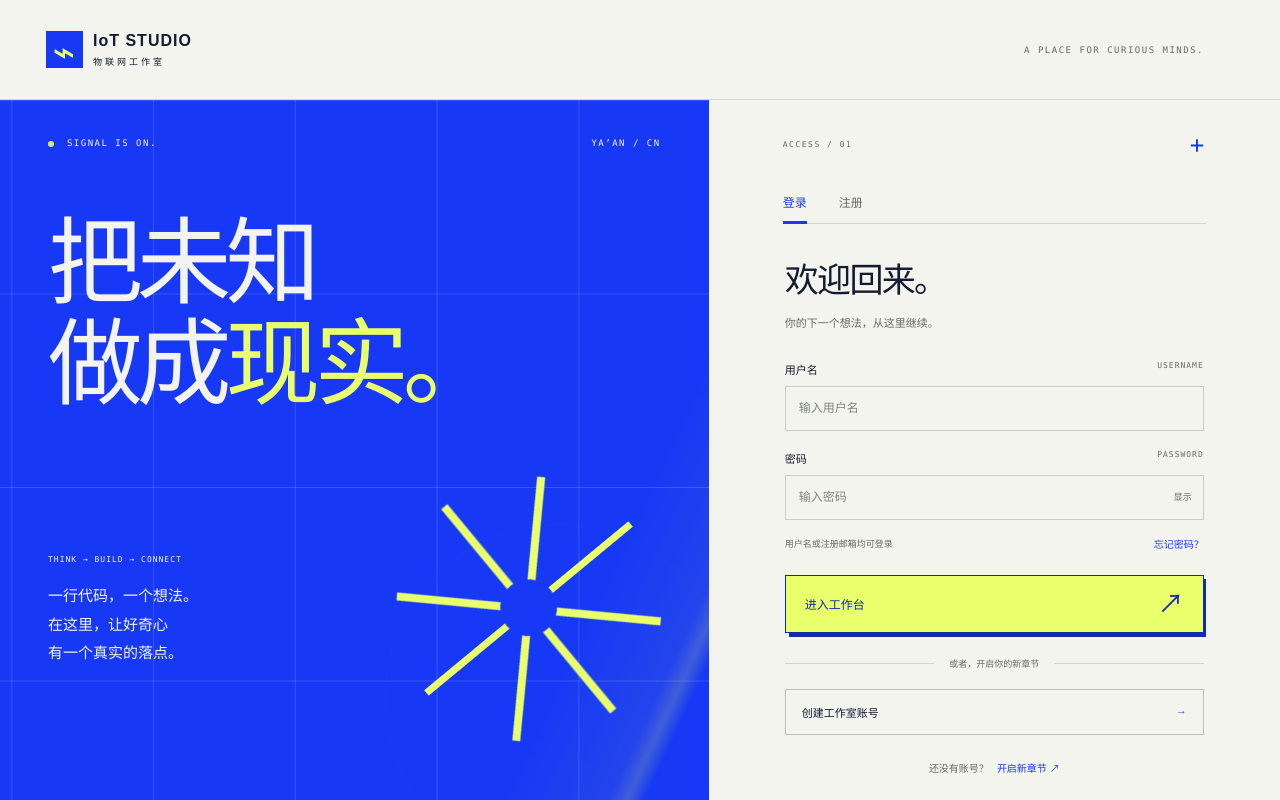
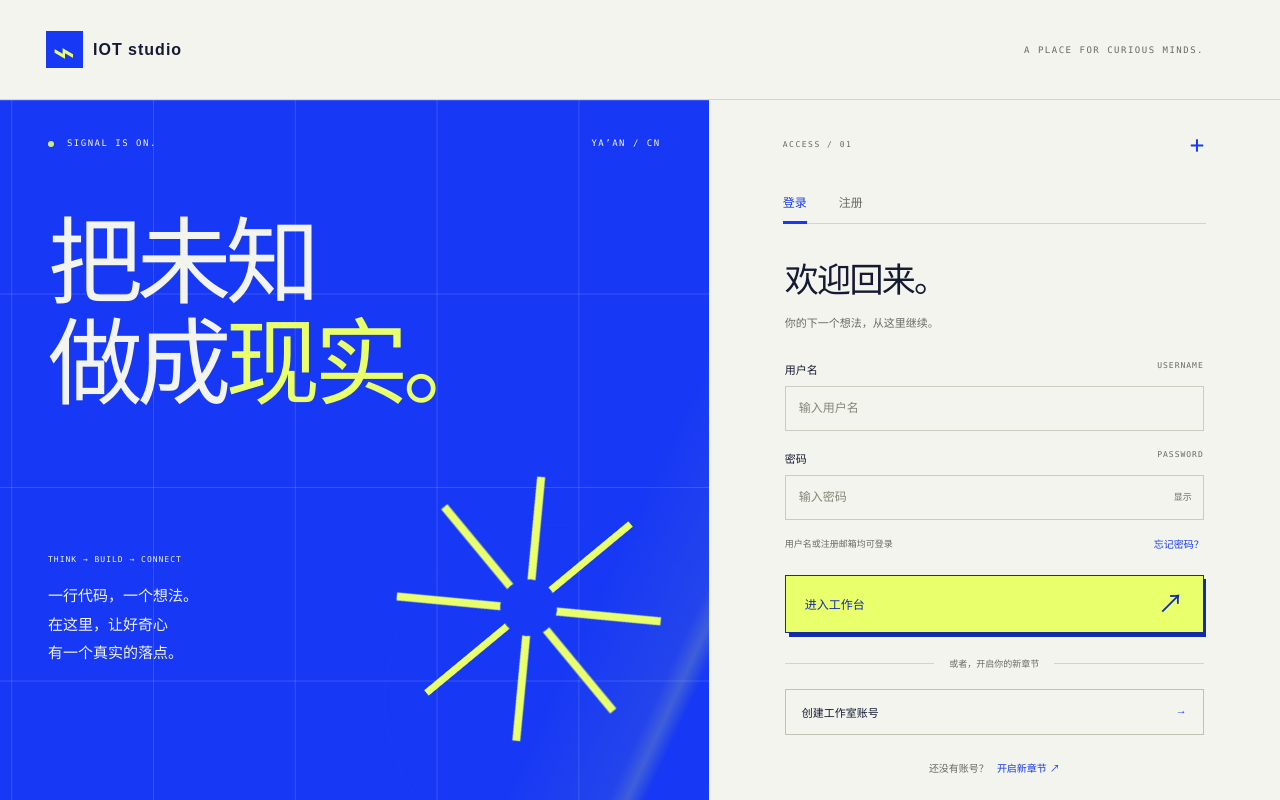
Before and after one commit to IOT-devstudio/iot-pillot, a Vue app in the folder apps/web/: page / in a window 1280 px wide. Shown: the top 800 px of the page. Built offline with nearby package versions, Linux system fonts and the light colour scheme.

Commit message:
fix(web): simplify homepage studio wordmark (#162)

```diff
--- a/apps/web/src/modules/swiss-signal/SignalShell.vue
+++ b/apps/web/src/modules/swiss-signal/SignalShell.vue
@@ -127,9 +127,9 @@ watch(
     :data-view="isUserPage() ? 'home' : mode"
   >
     <header class="masthead">
-      <RouterLink class="wordmark" to="/" aria-label="IoT Studio 首页"
+      <RouterLink class="wordmark" to="/" aria-label="IOT studio 首页"
         ><span class="logo">⌁</span
-        ><span>IoT STUDIO<small>物联网工作室</small></span></RouterLink
+        ><span>IOT studio</span></RouterLink
       >
       <span class="masthead-note">A PLACE FOR CURIOUS MINDS.</span>
       <nav
--- a/apps/web/src/modules/swiss-signal/signal.css
+++ b/apps/web/src/modules/swiss-signal/signal.css
@@ -83,13 +83,6 @@
   letter-spacing: 1px;
   font-weight: 800;
   flex-shrink: 0;
-}
-.swiss-signal .wordmark small {
-  display: block;
-  font-size: 9px;
-  font-weight: 400;
-  letter-spacing: 3px;
-  margin-top: 5px;
 }
 .swiss-signal .logo {
   display: grid;
@@ -1365,9 +1358,6 @@
   .swiss-signal .wordmark {
     font-size: 13px;
   }
-  .swiss-signal .wordmark small {
-    font-size: 8px;
-  }
   .swiss-signal .logo {
     width: 32px;
     height: 32px;
@@ -1704,9 +1694,6 @@
   .swiss-signal .masthead {
     gap: 13px;
     padding: 17px 20px;
-  }
-  .swiss-signal .wordmark small {
-    display: none;
   }
   .swiss-signal .wordmark {
     font-size: 12px;
```
